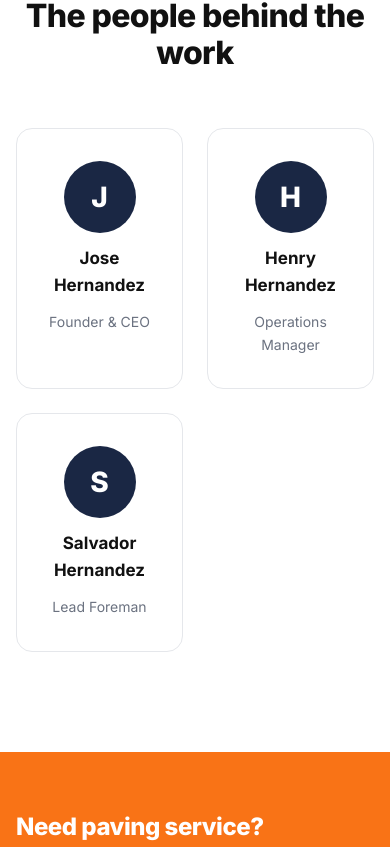
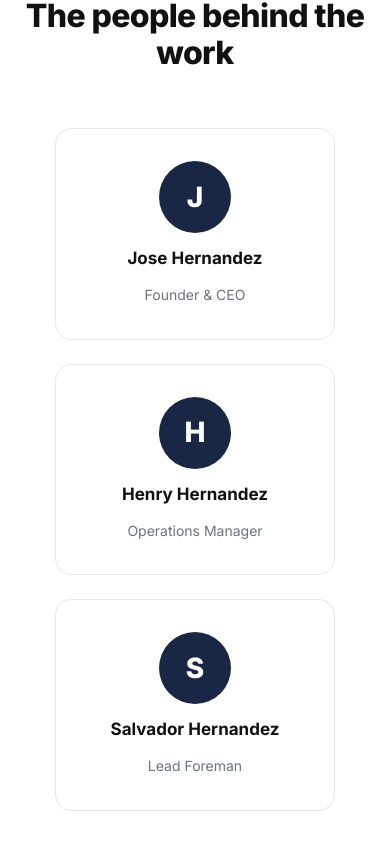
Before and after one commit to Aboubakarmakine/Paving-, a Next.js app: page /about in a window 390 px wide. Shown: the part 4137-4984 px from the top of the page. Built offline with nearby package versions, Linux system fonts and the light colour scheme.

Commit message:
Center team grid using flexbox

```diff
--- a/src/app/about/page.module.css
+++ b/src/app/about/page.module.css
@@ -49,8 +49,9 @@
 
 /* Team */
 .team { padding: 100px 0; background: #fff; }
-.teamGrid { display: grid; grid-template-columns: repeat(4, 1fr); gap: 24px; }
+.teamGrid { display: flex; flex-wrap: wrap; justify-content: center; gap: 24px; }
 .teamCard {
+  flex: 1 1 250px; max-width: 280px;
   padding: 32px 24px; text-align: center;
   display: flex; flex-direction: column; align-items: center; gap: 12px;
 }
@@ -68,9 +69,7 @@
   .storyImg { height: 320px; }
   .statsGrid { grid-template-columns: repeat(2, 1fr); }
   .valueGrid { grid-template-columns: repeat(2, 1fr); }
-  .teamGrid { grid-template-columns: repeat(2, 1fr); }
 }
 @media (max-width: 580px) {
   .valueGrid { grid-template-columns: 1fr; }
-  .teamGrid { grid-template-columns: repeat(2, 1fr); }
 }
```
